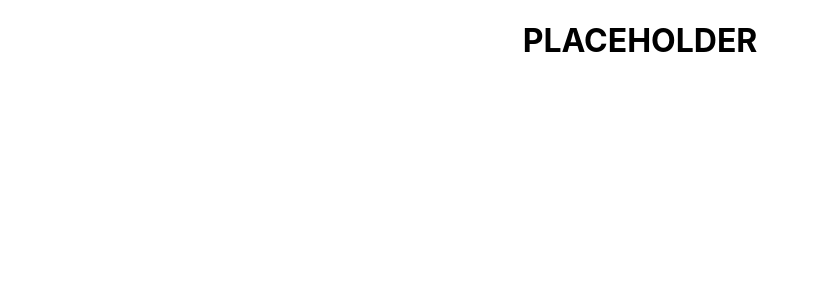
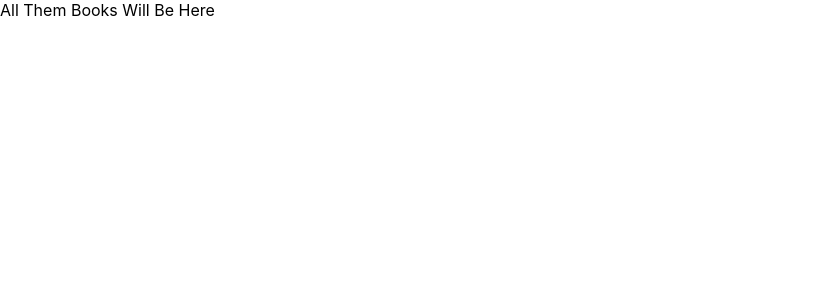
Before and after one commit to nwestallen/digital-bookshelf-fe, a React (Create React App) app: page /library in a window 1280 px wide. Shown: the top 300 px of the page, without its empty margins (0-820 px from the left). Built offline with nearby package versions, Linux system fonts and the light colour scheme.

Commit message:
creates initial components and routing

```diff
--- a/src/App.js
+++ b/src/App.js
@@ -1,11 +1,14 @@
-import logo from './logo.svg';
 import './App.css';
+import { BrowserRouter as Router, Route } from 'react-router-dom';
+import LoginPage from './components/LoginPage';
+import Library from './components/Library';
 
 function App() {
   return (
-    <div className="App">
-      <h1>PLACEHOLDER</h1>
-    </div>
+    <Router>
+      <Route exact path='/' component={LoginPage} />
+      <Route path='/library' component={Library} />
+    </Router>
   );
 }
 
--- /dev/null
+++ b/src/components/Library.js
@@ -0,0 +1,11 @@
+import React from 'react';
+
+const Library = props => {
+    return (
+        <div>
+            All Them Books Will Be Here
+        </div>
+    )
+};
+
+export default Library;
--- /dev/null
+++ b/src/components/LoginPage.js
@@ -0,0 +1,11 @@
+import React from 'react';
+
+const LoginPage = () => {
+    return (
+        <div>
+           Login Stuff Goes Here
+        </div>
+    )
+};
+
+export default LoginPage;
```
